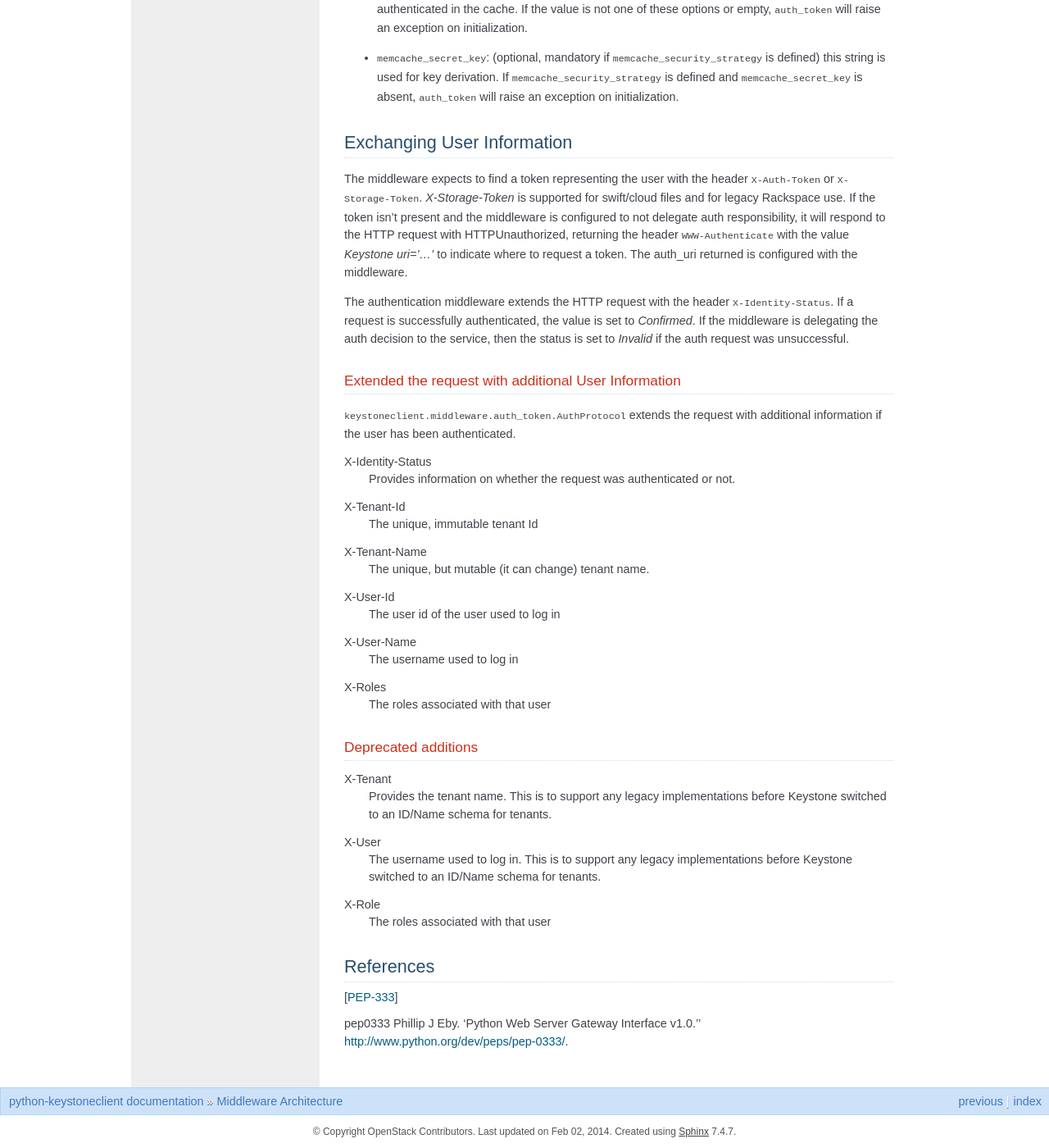
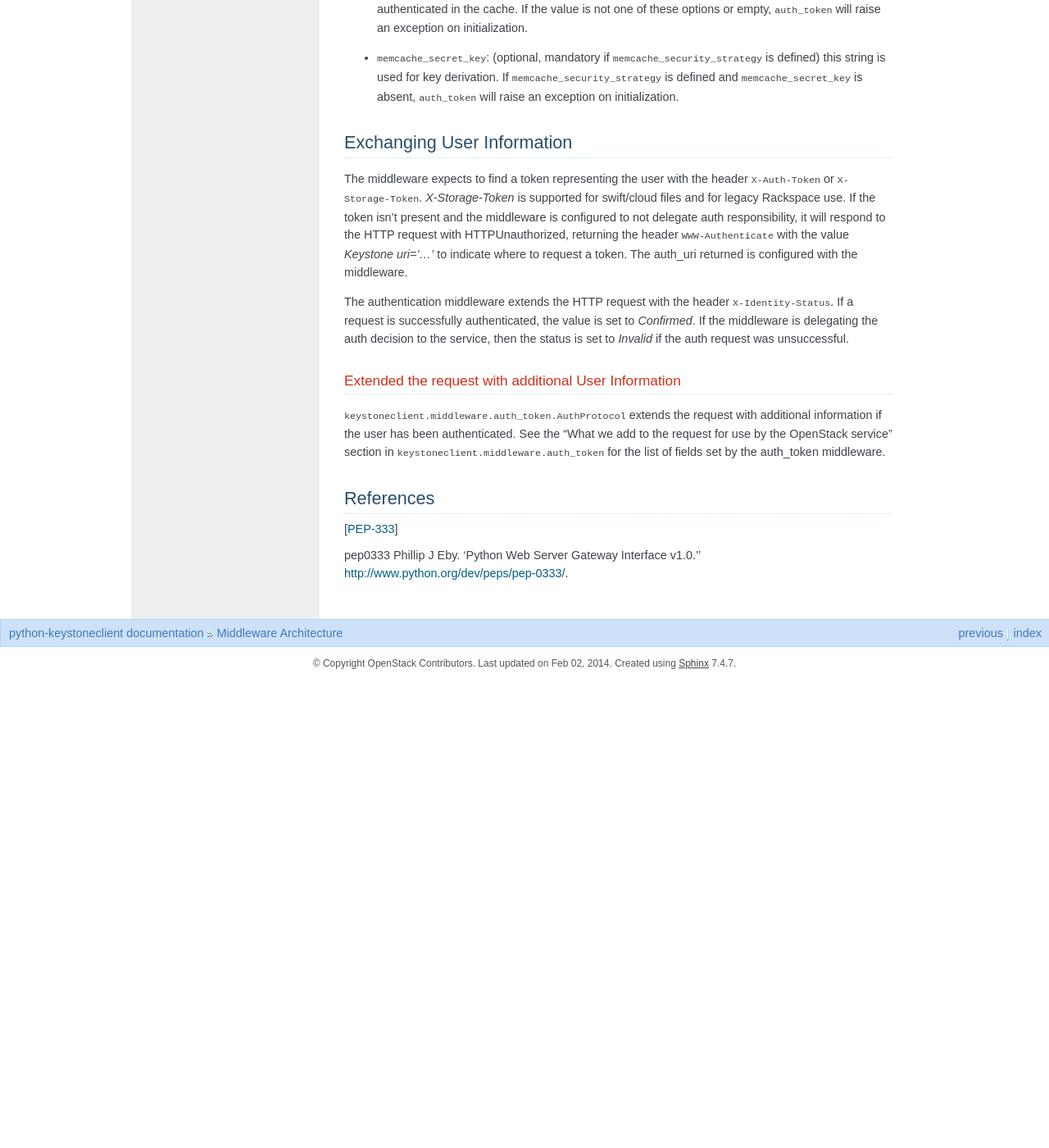
Before and after one commit to openstack/keystonemiddleware, a Sphinx documentation site: the page built from source/middlewarearchitecture.rst, in a window 1280 px wide and 1400 px high, scrolled down 5249 px. Shown: the whole window at 82% size. Built offline with Sphinx 7.4.7, drawn with Linux system fonts in a browser that asks for light colours; pages that are not in the unit, such as notebooks, are missing from menus; the version number could not be read and is left out; after the commit the page ends 6078 px from its top, so only the background shows below that.

Commit message:
Reference docstring for auth_token fields
The documented variables that the auth_token middleware sets for
the request was out of date with the code. Rather than maintain
the documentation for the fields in 2 places we'll now link to the
auth_token module docs.

Change-Id: Id4ca1843f749c1ed0b515c8860764add3ec4a3da

```diff
--- a/source/middlewarearchitecture.rst
+++ b/source/middlewarearchitecture.rst
@@ -315,40 +315,11 @@ Extended the request with additional User Information
 -----------------------------------------------------
 
 :py:class:`keystoneclient.middleware.auth_token.AuthProtocol` extends the
-request with additional information if the user has been authenticated.
+request with additional information if the user has been authenticated. See the
+"What we add to the request for use by the OpenStack service" section in
+:py:mod:`keystoneclient.middleware.auth_token` for the list of fields set by
+the auth_token middleware.
 
-
-X-Identity-Status
-    Provides information on whether the request was authenticated or not.
-
-X-Tenant-Id
-    The unique, immutable tenant Id
-
-X-Tenant-Name
-    The unique, but mutable (it can change) tenant name.
-
-X-User-Id
-    The user id of the user used to log in
-
-X-User-Name
-    The username used to log in
-
-X-Roles
-    The roles associated with that user
-
-Deprecated additions
---------------------
-
-X-Tenant
-    Provides the tenant name. This is to support any legacy implementations
-    before Keystone switched to an ID/Name schema for tenants.
-
-X-User
-    The username used to log in. This is to support any legacy implementations
-    before Keystone switched to an ID/Name schema for tenants.
-
-X-Role
-    The roles associated with that user
 
 References
 ==========
```
